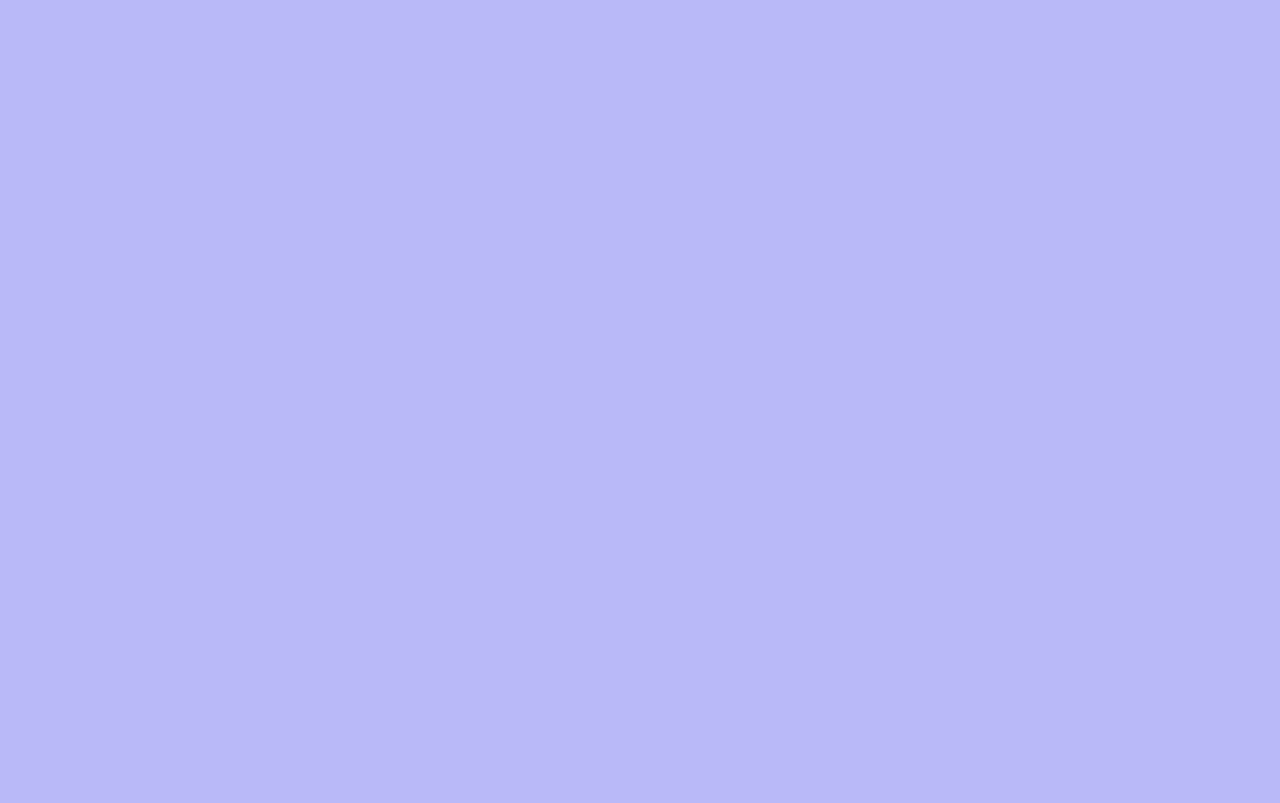
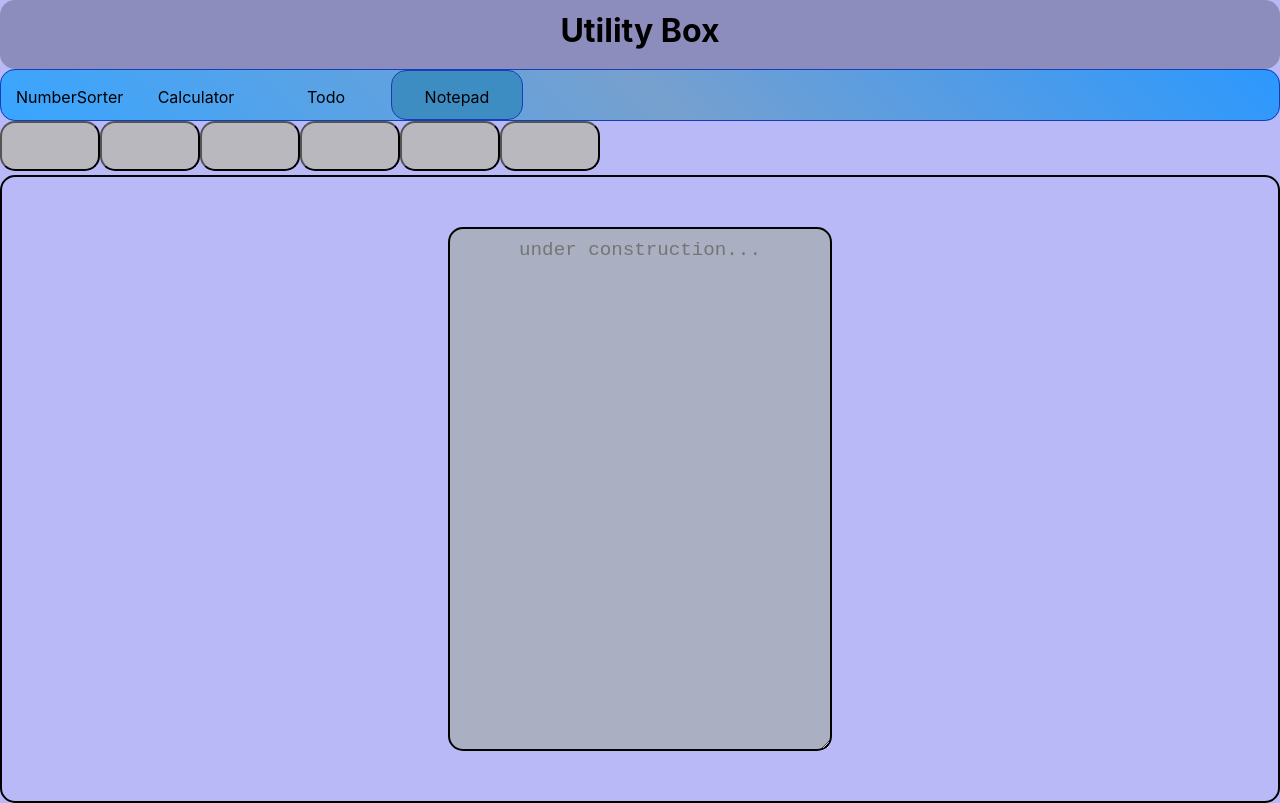
Before and after one commit to tarunkumarkushwaha/reactor-using-vite, a React (Vite) app: page /notepad in a window 1280 px wide. Before the commit this address had no page. Built offline with nearby package versions, Linux system fonts and the light colour scheme.

Commit message:
Notepad introduced

```diff
--- a/src/App.jsx
+++ b/src/App.jsx
@@ -7,6 +7,7 @@ import {
 } from "react-router-dom";
 import Calculator from "./Components/Calculator";
 import Todo from "./Components/Todo";
+import Notepad from "./Components/Notepad/Notepad";
 function App() {
   // let key = 5
   return (
@@ -17,6 +18,7 @@ function App() {
         <Route path="/" element={<NumberSorter/>}/>
         <Route path="/calculator" element={<Calculator/>}/>
         <Route path="/todo" element={<Todo/>}/>
+        <Route path="/notepad" element={<Notepad/>}/>
       </Routes>
     </BrowserRouter>
       </div>
--- a/src/Components/Navbar.jsx
+++ b/src/Components/Navbar.jsx
@@ -16,6 +16,9 @@ const Navbar = () => {
             <li>
               <NavLink to={"/todo"}>Todo</NavLink>
             </li>
+            <li>
+              <NavLink to={"/notepad"}>Notepad</NavLink>
+            </li>
           </ul>
         </nav>
       </header>
--- /dev/null
+++ b/src/Components/Notepad/Notepad.jsx
@@ -0,0 +1,28 @@
+import React from 'react'
+import Navbar from '../navbar'
+function Notepad() {
+    return (
+        <>
+            <Navbar />
+            <div>
+                <button></button>
+                <button></button>
+                <button></button>
+                <button></button>
+                <button></button>
+                <button></button>
+            </div>
+            <div className="border-black flex-row-center">
+                <textarea
+                    rows="10" cols="100"
+                    placeholder="under construction..."
+                    className="outer text-center border-black"
+                ></textarea>
+            </div>
+
+        </>
+
+    )
+}
+
+export default Notepad
```
